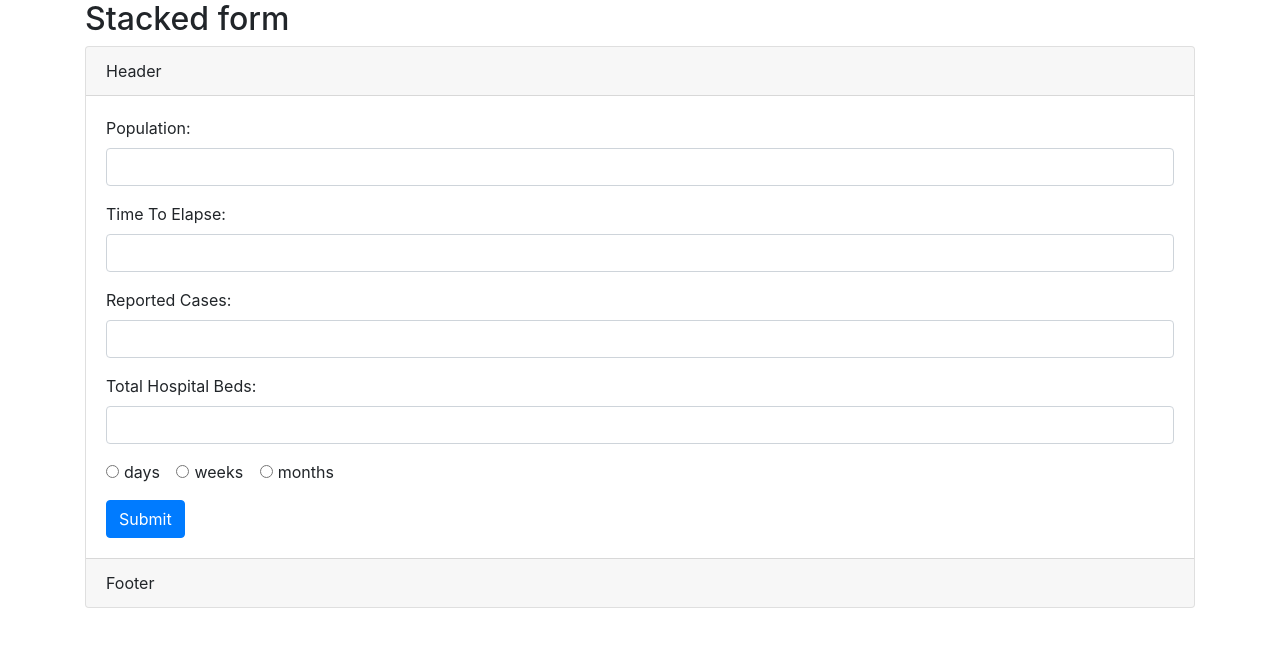
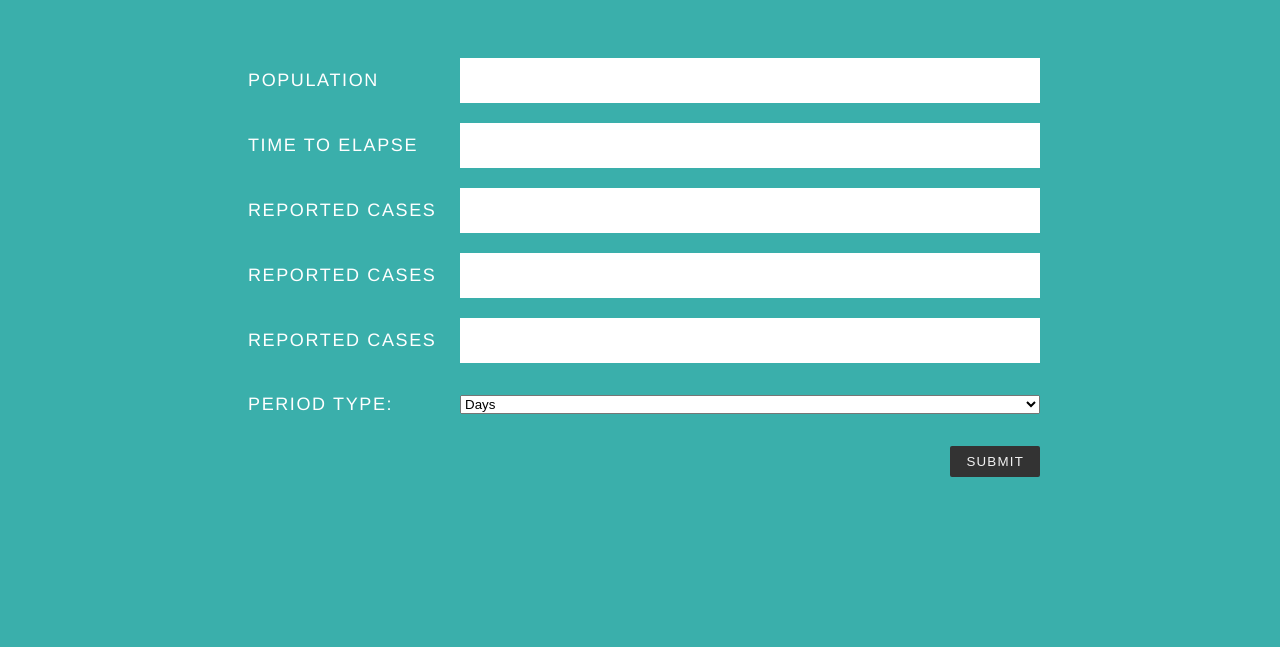
Before and after one commit to patrickmuigaih/covid-19, a Django app: page / in a window 1280 px wide. Shown: the top 647 px of the page. Run offline with Django 3.2, Linux system fonts and the light colour scheme; some libraries are stand-ins or nearby versions.

Commit message:
use pure html

```diff
--- a/covid/templates/covid/home.html
+++ b/covid/templates/covid/home.html
@@ -1,88 +1,155 @@
 <!DOCTYPE html>
 <html lang="en">
   <head>
-    <title>Bootstrap Example</title>
-    <meta charset="utf-8" />
-    <meta name="viewport" content="width=device-width, initial-scale=1" />
-    <link
-      rel="stylesheet"
-      href="https://maxcdn.bootstrapcdn.com/bootstrap/4.4.1/css/bootstrap.min.css"
+    <meta charset="UTF-8" />
+    <meta name="viewport" content="width=device-width, initial-scale=1.0" />
+    <meta
+      name="Description"
+      content="The impact assessment of the novel COVID-19 in Africa"
     />
-    <script src="https://ajax.googleapis.com/ajax/libs/jquery/3.4.1/jquery.min.js"></script>
-    <script src="https://cdnjs.cloudflare.com/ajax/libs/popper.js/1.16.0/umd/popper.min.js"></script>
-    <script src="https://maxcdn.bootstrapcdn.com/bootstrap/4.4.1/js/bootstrap.min.js"></script>
+    <meta name="author" content="Patrick Nderitu" />
+    <meta
+      name="keywords"
+      content="covid 19, coronavirus, corona virus, virus"
+    />
+    <title>COVID-19 ESTIMATOR</title>
+
+    <style>
+      body {
+        font: normal 18px/1.5 "Fira Sans", "Helvetica Neue", sans-serif;
+        background: #3aafab;
+        color: #fff;
+        padding: 50px 0;
+      }
+
+      .container {
+        width: 80%;
+        max-width: 1200px;
+        margin: 0 auto;
+      }
+
+      .container * {
+        box-sizing: border-box;
+      }
+
+      .flex-outer,
+      .flex-inner {
+        list-style-type: none;
+        padding: 0;
+      }
+
+      .flex-outer {
+        max-width: 800px;
+        margin: 0 auto;
+      }
+
+      .flex-outer li,
+      .flex-inner {
+        display: flex;
+        flex-wrap: wrap;
+        align-items: center;
+      }
+
+      .flex-inner {
+        padding: 0 8px;
+        justify-content: space-between;
+      }
+
+      .flex-outer > li:not(:last-child) {
+        margin-bottom: 20px;
+      }
+
+      .flex-outer li label,
+      .flex-outer li p {
+        padding: 8px;
+        font-weight: 300;
+        letter-spacing: 0.09em;
+        text-transform: uppercase;
+      }
+
+      .flex-outer > li > label,
+      .flex-outer li p {
+        flex: 1 0 120px;
+        max-width: 220px;
+      }
+
+      .flex-outer > li > label + *,
+      .flex-inner {
+        flex: 1 0 220px;
+      }
+
+      .flex-outer li p {
+        margin: 0;
+      }
+
+      .flex-outer li input:not([type="checkbox"]),
+      .flex-outer li textarea {
+        padding: 15px;
+        border: none;
+      }
+
+      .flex-outer li button {
+        margin-left: auto;
+        padding: 8px 16px;
+        border: none;
+        background: #333;
+        color: #f2f2f2;
+        text-transform: uppercase;
+        letter-spacing: 0.09em;
+        border-radius: 2px;
+      }
+
+      .flex-inner li {
+        width: 100px;
+      }
+    </style>
   </head>
   <body>
     <div class="container">
-      <h2>Stacked form</h2>
-      <div class="card">
-        <div class="card-header">Header</div>
-        <div class="card-body">
-          <form action="">
-            <div class="form-group">
-              <label for="population">Population:</label>
+      <form>
+        <ul class="flex-outer">
+          <li>
+            <label for="population">Population</label>
+            <input type="text" id="population" data-population />
+          </li>
+          <li>
+            <label for="timeToElapse">Time To Elapse</label>
+            <input type="text" id="timeToElapse" data-time-to-elapse />
+          </li>
+          <li>
+            <label for="reportedCases">Reported Cases</label>
+            <input type="text" id="reportedCases" data-reported-cases />
+          </li>
+          <li>
+            <label for="totalHospitalBeds">Reported Cases</label>
             <input
               type="text"
-                class="form-control"
-                id="population"
-                name="population"
-                data-population
+              id="totalHospitalBeds"
+              data-total-hospital-beds
             />
-            </div>
-            <div class="form-group">
-              <label for="timeToElapse">Time To Elapse:</label>
+          </li>
+
+          <li>
+            <label for="totalHospitalBeds">Reported Cases</label>
             <input
               type="text"
-                class="form-control"
-                id="timeToElapse"
-                name="timeToElapse"
-                data-time-to-elapse
+              id="totalHospitalBeds"
+              data-total-hospital-beds
             />
-            </div>
-            <div class="form-group">
-              <label for="reportedCases">Reported Cases:</label>
-              <input
-                type="text"
-                class="form-control"
-                id="reportedCases"
-                name="reportedCases"
-                data-reported-cases
-              />
-            </div>
-            <div class="form-group">
-              <label for="totalHospitalBeds">Total Hospital Beds:</label>
-              <input
-                type="text"
-                class="form-control"
-                id="totalHospitalBeds"
-                name="totalHospitalBeds"
-                data-reported-cases
-              />
-            </div>
-
-            <div class="form-group">
-                <div class="form-check-inline">
-                    <label class="form-check-label">
-                      <input name="periodType" type="radio" class="form-check-input" value="days" data-period-type>days
-                    </label>
-                  </div>
-                  <div class="form-check-inline">
-                    <label class="form-check-label">
-                      <input name="periodType" type="radio" class="form-check-input" value="weeks" data-period-type>weeks
-                    </label>
-                  </div>
-                  <div class="form-check-inline">
-                    <label class="form-check-label">
-                      <input name="periodType" type="radio" class="form-check-input" value="months" data-period-type>months
-                    </label>
-                  </div>
-            </div>
-
-            <button type="submit" class="btn btn-primary" data-goestimate>Submit</button>
+          </li>
+          <li>
+            <label for="periodType">Period Type:</label>
+            <select name="periodType" id="periodType" data-period-type>
+              <option value="days">Days</option>
+              <option value="weeks">Weeks</option>
+              <option value="months">Months</option>
+            </select>
+          </li>
+          <li>
+            <button type="submit" data-goestimate>Submit</button>
+          </li>
+        </ul>
       </form>
-        </div>
-        <div class="card-footer">Footer</div>
-      </div>
     </div>
   </body>
 </html>
```
Lines whose indentation alone changed are shown as unchanged.
